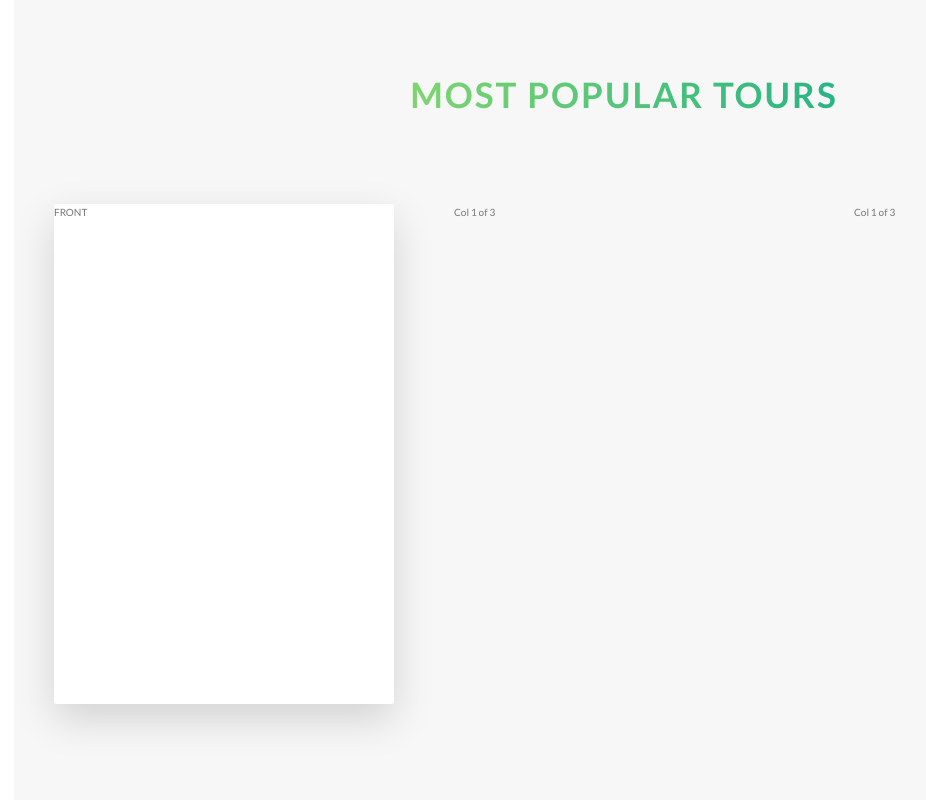
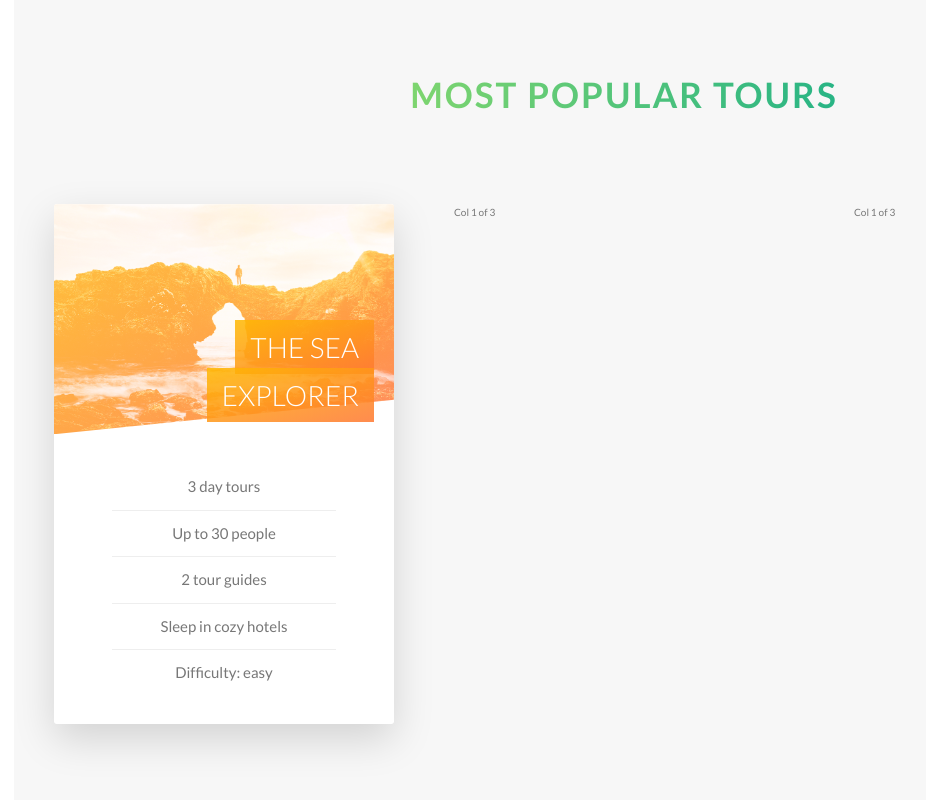
Before and after one commit to thebat93/natours-css, a website: page index.html in a window 1280 px wide. Shown: the part 2505-3305 px from the top of the page, without its empty margins (16-942 px from the left). Drawn offline with Linux system fonts and the light colour scheme.

Commit message:
Tours section almost complete

```diff
--- a/index.html
+++ b/index.html
@@ -104,10 +104,23 @@
                     <div class="col-1-of-3">
                         <div class="card">
                             <div class="card__side card__side--front">
-                                FRONT
+                                <div class="card__picture card__picture--1">
+                                    &nbsp;
+                                </div>
+                                <h4 class="card__heading">
+                                    <span class="card__heading-span card__heading-span--1">The Sea Explorer</span>
+                                </h4>
+                                <div class="card__details">
+                                    <ul>
+                                        <li>3 day tours</li>
+                                        <li>Up to 30 people</li>
+                                        <li>2 tour guides</li>
+                                        <li>Sleep in cozy hotels</li>
+                                        <li>Difficulty: easy</li>
+                                    </ul>
+                                </div>
                             </div>
                             <div class="card__side card__side--back card__side--back-1">
-                                BACK
                             </div>
                         </div>
                     </div>
--- a/sass/abstracts/_variables.scss
+++ b/sass/abstracts/_variables.scss
@@ -12,6 +12,7 @@ $color-tertiary-light: #2998ff;
 $color-tertiary-dark: #5643fa;
 
 $color-grey-light-1: #f7f7f7;
+$color-grey-light-2: #eee;
 
 $color-grey-dark: #777;
 $color-white: #fff;
--- a/sass/components/_card.scss
+++ b/sass/components/_card.scss
@@ -1,18 +1,21 @@
 .card {
+
+    // функционал
     perspective: 150rem; // перспектива, добавляет ощущение переворота; применяется к детям
     -moz-perspective: 150rem;
     position: relative;
-    height: 50rem; // нужна высота потому что использовали флоаты
+    height: 52rem; // нужна высота потому что использовали флоаты
 
     &__side { // сторона карточки
-        height: 50rem;
+        height: 52rem;
         transition: all .8s ease;
         position: absolute;
         top: 0;
         left: 0;
         width: 100%;
-        backface-visibility: hidden;
+        backface-visibility: hidden; // чтобы не было видно контент с задней стороны
         border-radius: 3px;
+        overflow: hidden; // чтобы картинка не закрывала закругленные углы
         box-shadow: 0 1.5rem 4rem rgba($color-black, 0.15);
 
         &--front { // передняя сторона
@@ -29,10 +32,73 @@
     }
 
     &:hover &__side--front { // поворот карточки по оси Y
-        transform: rotateY(180deg);
+        transform: rotateY(-180deg);
     }
 
     &:hover &__side--back { // поворот карточки по оси Y
         transform: rotateY(0deg);
     }
+
+    // стиль для передней части карточки
+    &__picture { // картинка
+        background-size: cover;
+        height: 23rem;
+        background-blend-mode: screen; // смесь градиента и картинки
+        -webkit-clip-path: polygon(0 0, 100% 0, 100% 85%, 0 100%);
+        clip-path: polygon(0 0, 100% 0, 100% 85%, 0 100%);
+
+        &--1 {
+            background-image: linear-gradient(to right bottom, $color-secondary-light, $color-secondary-dark), url('../img/nat-5.jpg');
+        }
+
+        &--2 {
+            background-image: url('../img/nat-5.jpg');
+        }
+
+        &--3 {
+            background-image: url('../img/nat-5.jpg');
+        }
+    }
+
+    &__heading { // заголовок
+        font-size: 2.8rem;
+        font-weight: 300;
+        text-transform: uppercase;
+        text-align: right;
+        color: $color-white;
+        position: absolute;
+        top: 12rem;
+        right: 2rem;
+        width: 75%;
+    }
+
+    &__heading-span {
+        padding: 1rem 1.5rem;
+        -webkit-box-decoration-break: clone;
+        box-decoration-break: clone; // чтобы слова являлись отдельными элементами (чтобы применить к каждому отступы слева и справа)
+
+        &--1 {
+            background-image: linear-gradient(to right bottom, rgba($color-secondary-light, .85), rgba($color-secondary-dark, .85));
+        }
+    }
+
+    &__details {
+        padding: 3rem;
+
+        ul {
+            list-style: none; // убрать стандартное оформление
+            width: 80%;
+            margin: 0 auto;
+
+            li {
+                text-align: center;
+                font-size: 1.5rem;
+                padding: 1rem;
+
+                &:not(:last-child) {
+                    border-bottom: 1px solid $color-grey-light-2;
+                }
+            }
+        }
+    }
 }
--- a/sass/layout/_header.scss
+++ b/sass/layout/_header.scss
@@ -13,6 +13,7 @@
     /* прикрепляем верхушку картинки к верхнему краю */
     background-position: top;
     /* отрезаем угол */
+    -webkit-clip-path: polygon(0 0, 100% 0, 100% 75vh, 0 100%);
     clip-path: polygon(0 0, 100% 0, 100% 75vh, 0 100%);
     position: relative;
 
```
Also changed, not shown: css/style.css.
